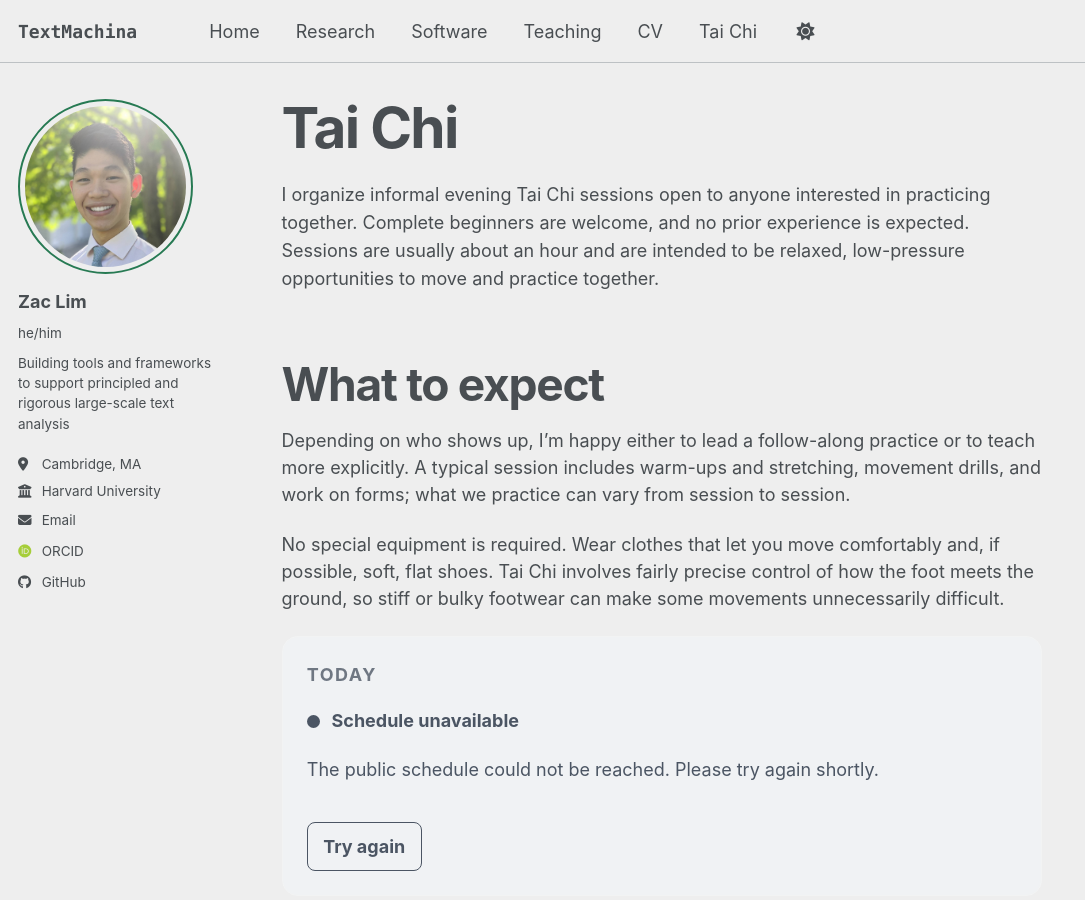
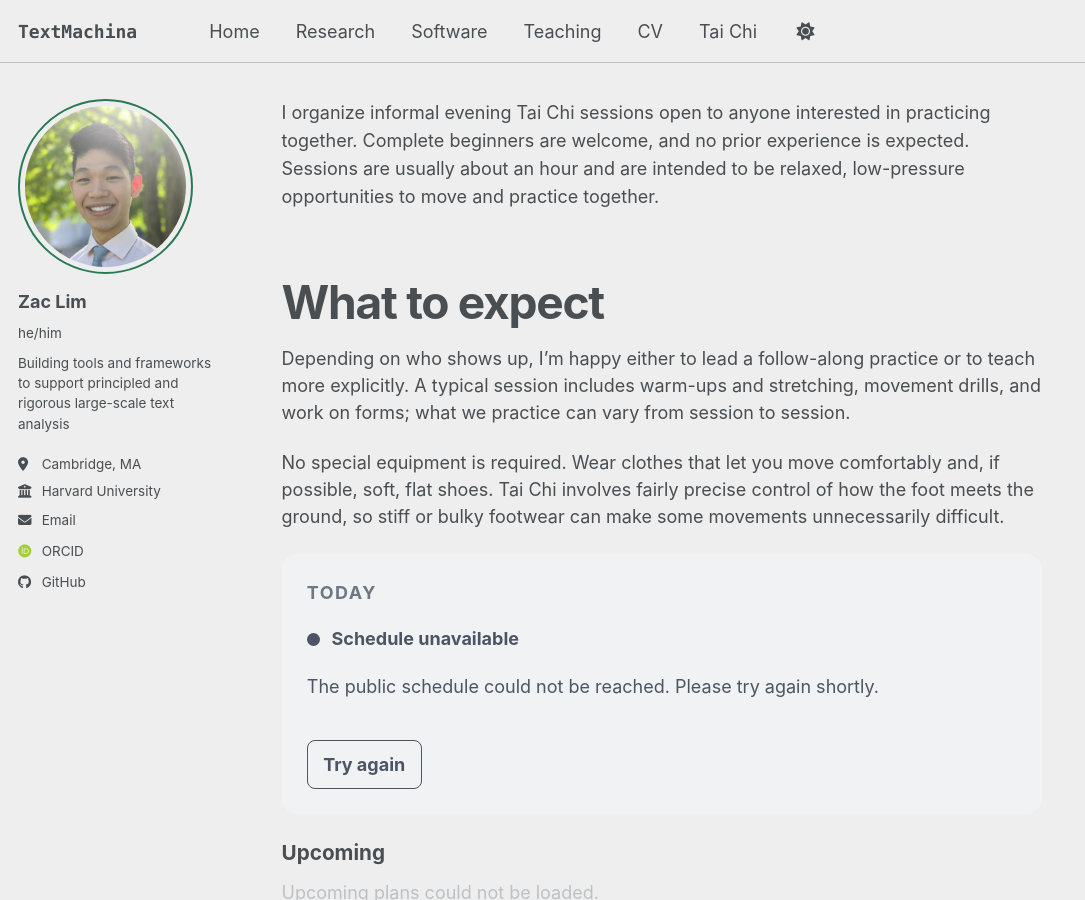
Before and after one commit to zacthinks/zacthinks.github.io, a Jekyll site: the page built from _pages/tai-chi.md, in a window 1280 px wide and 900 px high. Shown: the whole window, without its empty margins (0-1085 px from the left). Built offline with Jekyll 4.4.1, drawn with Linux system fonts in a browser that asks for light colours; some web fonts are replaced; a script bundle is joined from its source files by our own code; library files that are not in the unit come from our copies.

Commit message:
Hide redundant destination page titles

```diff
--- a/_layouts/single.html
+++ b/_layouts/single.html
@@ -26,7 +26,11 @@ layout: default
     <div class="page__inner-wrap">
       {% unless page.header.overlay_color or page.header.overlay_image %}
         <header>
-          {% if page.title %}<h1 class="page__title" itemprop="headline">{{ page.title | markdownify | remove: "<p>" | remove: "</p>" }}</h1>{% endif %}
+          {% assign hide_destination_title = false %}
+          {% if page.url == "/research/" or page.url == "/software/" or page.url == "/teaching/" or page.url == "/cv/" or page.url == "/tai-chi/" or page.url == "/teal/" or page.url == "/geco/" %}
+            {% assign hide_destination_title = true %}
+          {% endif %}
+          {% unless hide_destination_title %}{% if page.title %}<h1 class="page__title" itemprop="headline">{{ page.title | markdownify | remove: "<p>" | remove: "</p>" }}</h1>{% endif %}{% endunless %}
           {% if page.read_time %}
             <p class="page__meta"><i class="fa fa-clock" aria-hidden="true"></i> {% include read-time.html %}</p>
           {% endif %}
```
